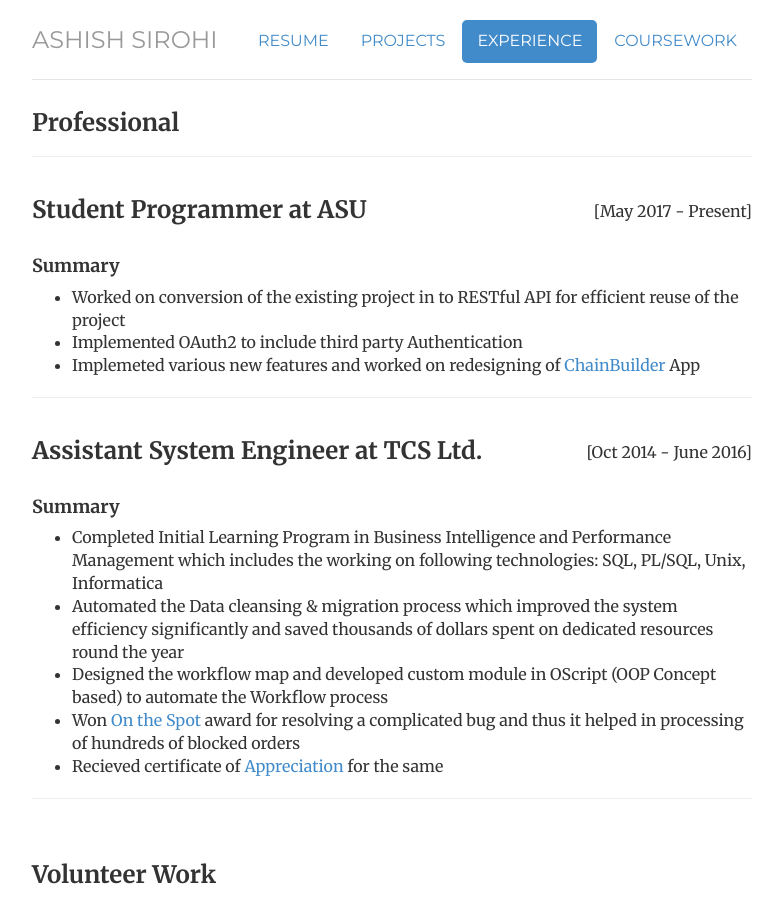
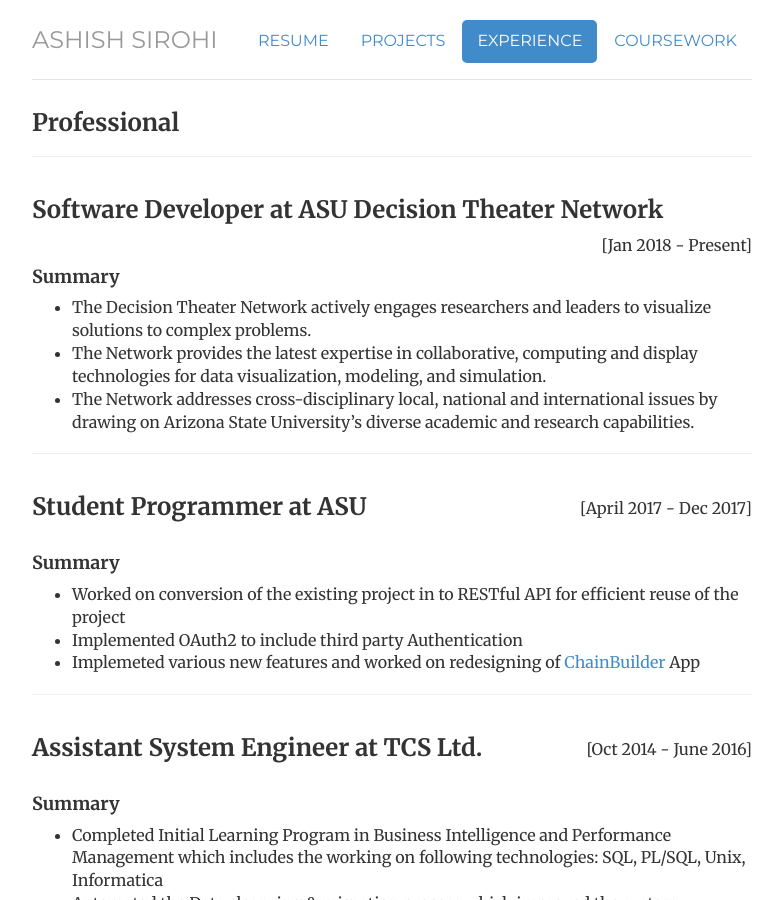
Before and after one commit to ashishsirohi/ashishsirohi.github.io, a Jekyll site: the page built from experience/index.html, in a window 1280 px wide and 900 px high. Shown: the whole window, without its empty margins (248-1031 px from the left). Built offline with Jekyll 4.4.1, drawn with Linux system fonts in a browser that asks for light colours.

Commit message:
Experience updated

```diff
--- a/experience/index.html
+++ b/experience/index.html
@@ -55,8 +55,19 @@
 <div class="experience">
   <h3>Professional</h3>
   <hr>
+  <div style="float: left" ><h3>Software Developer at ASU Decision Theater Network</h3></div><br>
+                <div style="float: right">[Jan 2018 - Present]</div>
+        </br></br>
+        <h4>Summary</h4>
+        <ul>
+          <li>The Decision Theater Network actively engages researchers and leaders to visualize solutions to complex problems.</li>
+          <li>The Network provides the latest expertise in collaborative, computing and display technologies for data visualization, modeling, and simulation.</li>
+          <li>The Network addresses cross-disciplinary local, national and international issues by drawing on Arizona State University’s diverse academic and research capabilities.</li>
+        </ul>
+        <hr>
+
   <div style="float: left" ><h3>Student Programmer at ASU</h3></div><br>
-                <div style="float: right">[May 2017 - Present]</div>
+                <div style="float: right">[April 2017 - Dec 2017]</div>
         </br></br>
         <h4>Summary</h4>
         <ul>
--- a/resume/index.html
+++ b/resume/index.html
@@ -101,7 +101,7 @@
 				</ul>
 
 				<div style="float: left"><b>Student Programmer at Arizona State University</b></div>
-                <div style="float: right">[May 2017 - Present]</div>
+                <div style="float: right">[April 2017 - Dec 2017]</div>
             	</br>
 				<ul>
 					<li>Worked on conversion of the existing project in to RESTful API for efficient reuse of the project</li>
```
Also changed, not shown: 1 other file.
